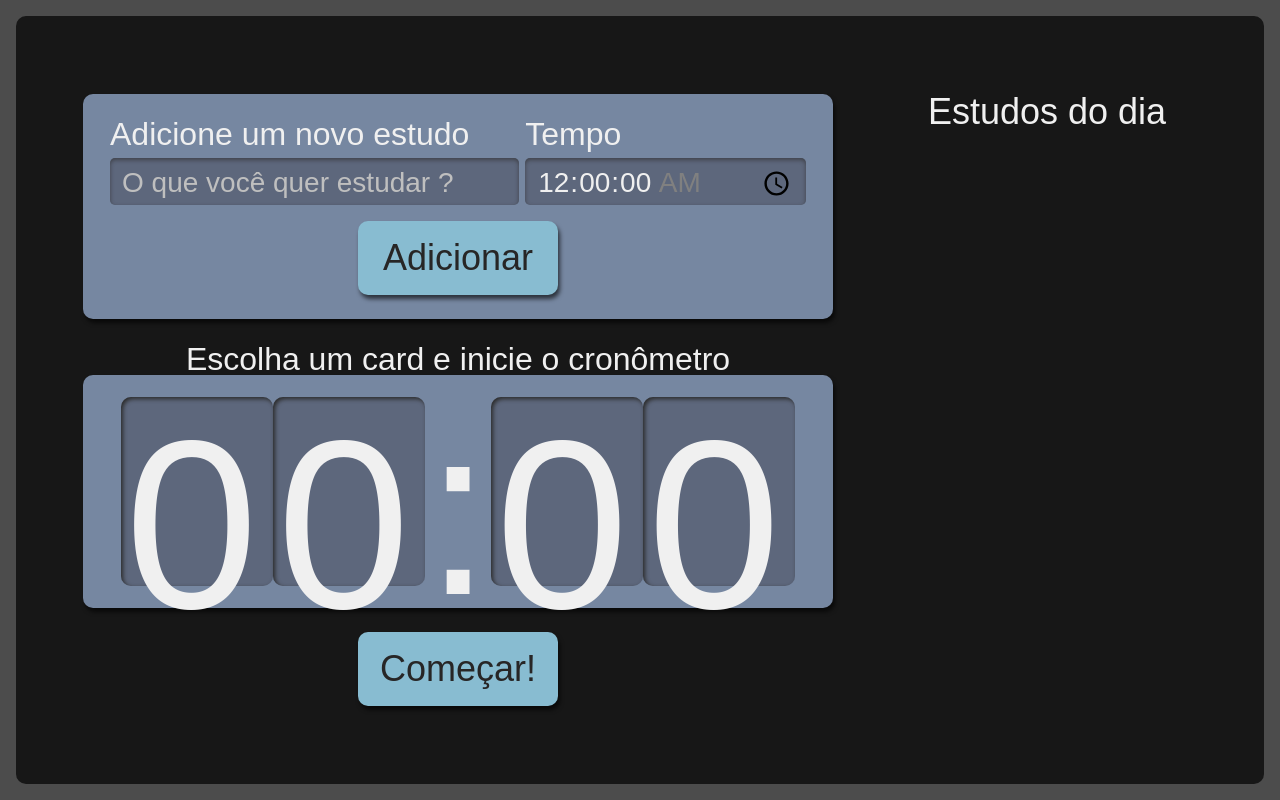
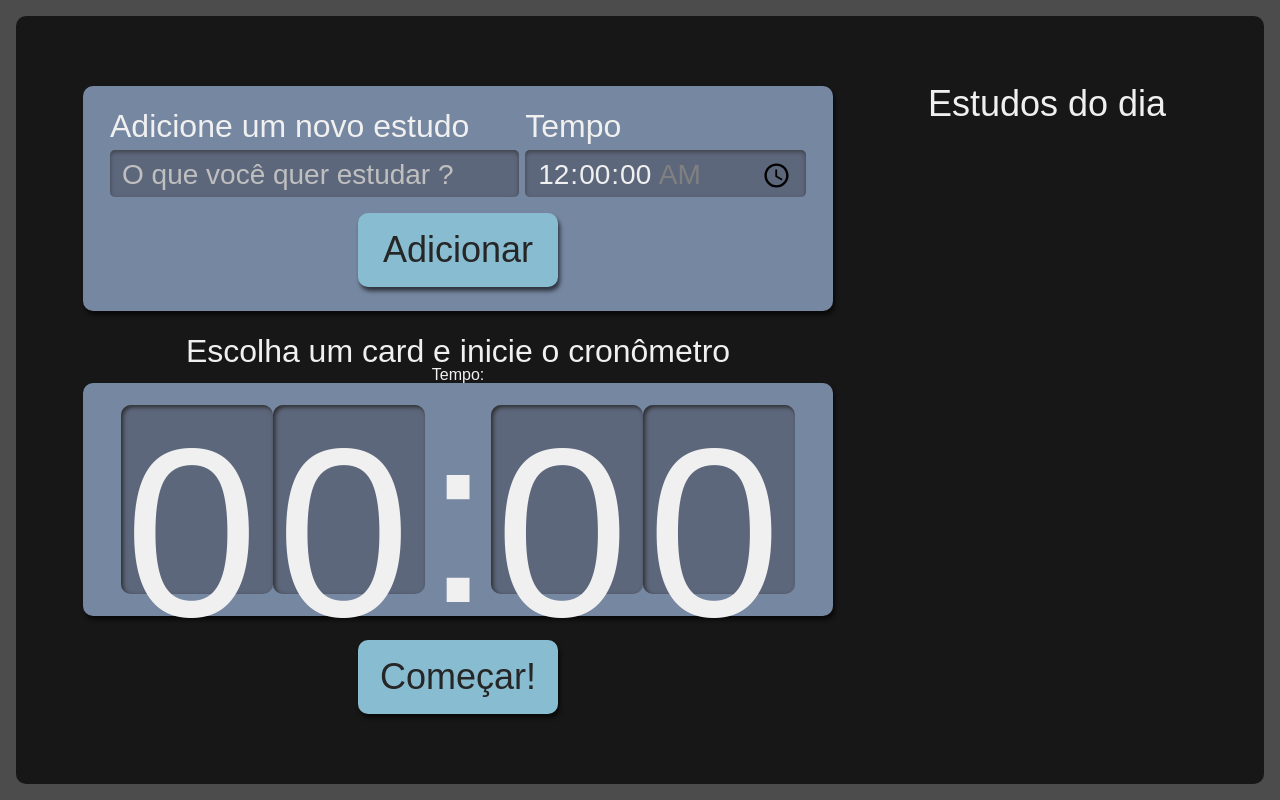
Before and after one commit to Cleber-Severo/Alura-Studies, a React (Create React App) app: page / in a window 1280 px wide. Built offline with nearby package versions, Linux system fonts and the light colour scheme.

Commit message:
feat: time state and selected prop typed on clock

```diff
--- a/src/components/Cronometro/index.tsx
+++ b/src/components/Cronometro/index.tsx
@@ -1,14 +1,24 @@
 import style from "./Cronometro.module.scss";
 import Botao from "../Botao";
 import Relogio from "./Relogio";
-import { tempoParaSegundos } from "../../common/utils/date";
+import { tempoParaSegundos } from "../../common/utils/time";
+import { Itarefa } from "../../types/tarefa";
+import { useState } from "react";
 
-const Cronometro = () => {
-  console.log('Conversão: ', tempoParaSegundos('01:01:01'));
+interface CronometroProps {
+  selecionado: Itarefa | undefined
+}
+
+const Cronometro = ({selecionado}:CronometroProps) => {
+  const [tempo, setTempo] = useState<number>();
+  if (selecionado?.tempo) {
+    setTempo(tempoParaSegundos(selecionado.tempo));
+  }
 
   return (
     <div className={style.cronometro}>
       <p className={style.titulo}>Escolha um card e inicie o cronômetro</p>
+      Tempo: { tempo }
       <div className={style.relogioWrapper}>
         <Relogio />
       </div>
--- a/src/pages/App.tsx
+++ b/src/pages/App.tsx
@@ -25,7 +25,7 @@
         tarefas={tarefas}
         selecionaTarefa={selecionaTarefa}
      />
-      <Cronometro />
+      <Cronometro selecionado={selecionado} />
     </div>
   );
 }
```
Also changed, not shown: src/common/utils/time.ts (renamed from src/common/utils/date.ts).
